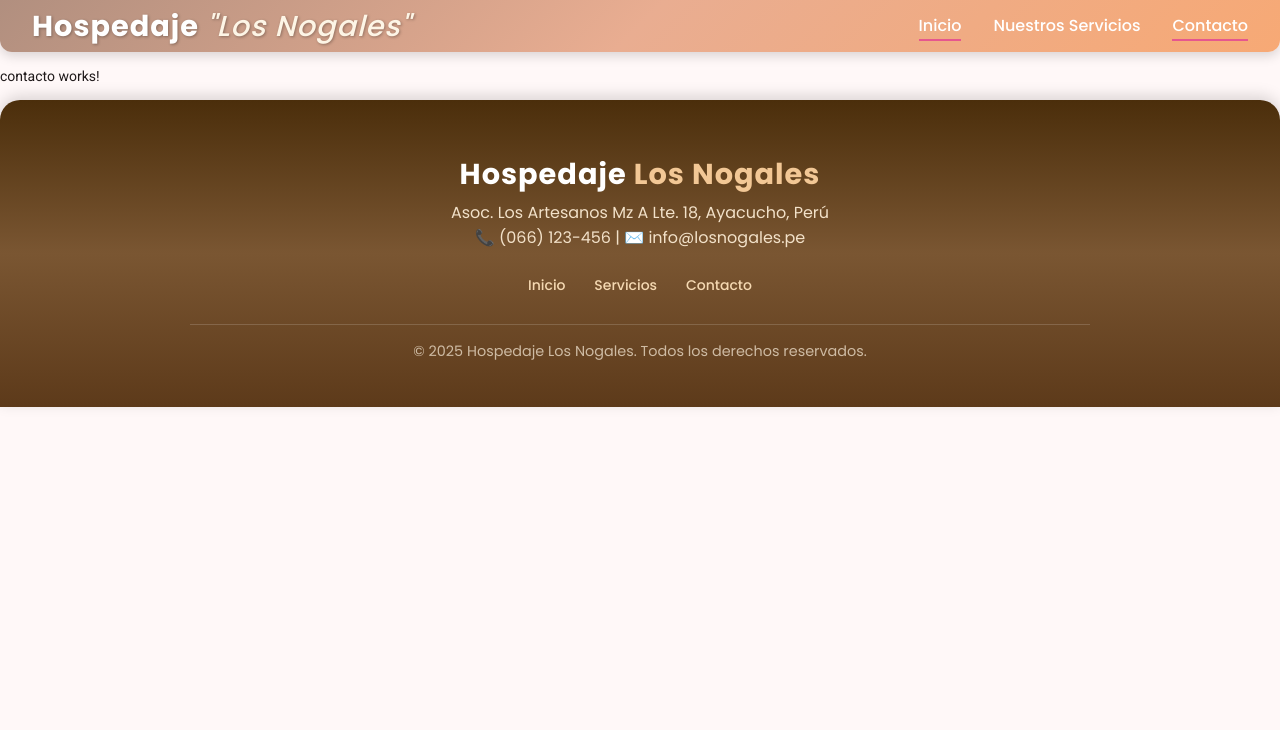
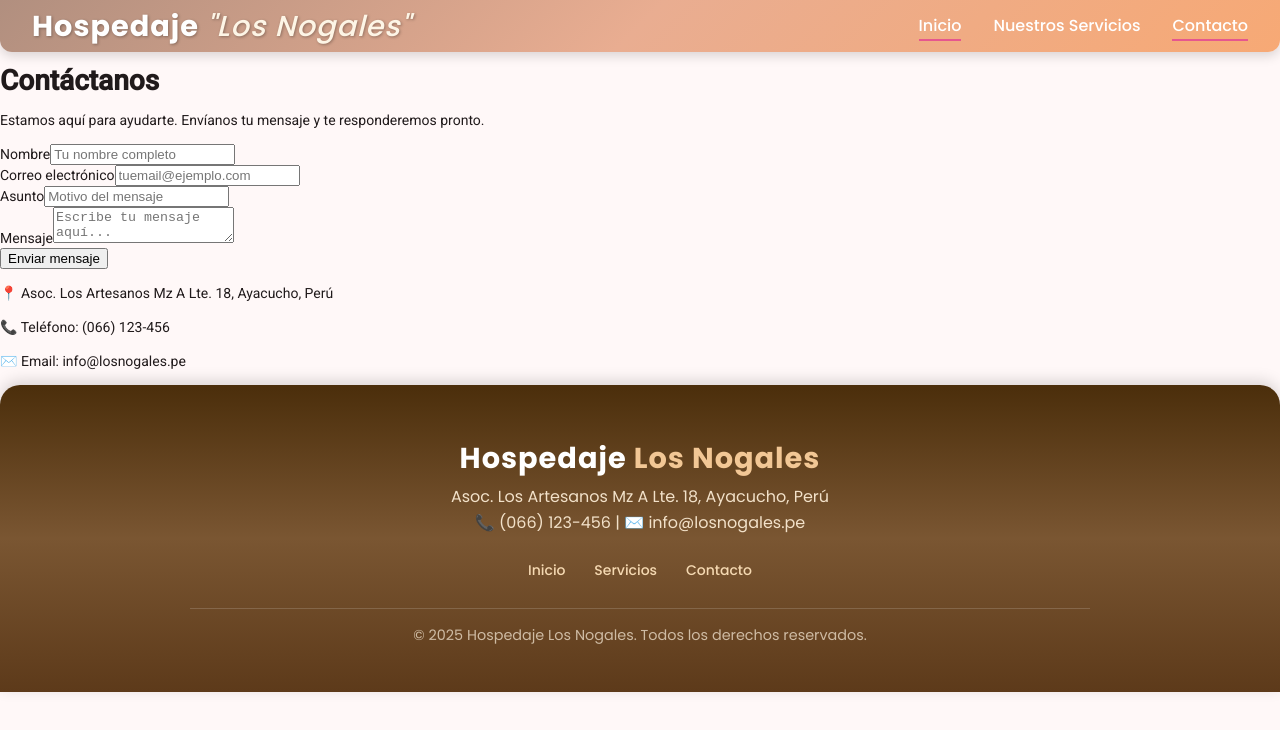
Before and after one commit to 10ANGELICA/proyecto-casa, an Angular app: page /contacto in a window 1280 px wide. Shown: the top 730 px of the page. Built offline with nearby package versions, Linux system fonts and the light colour scheme.

Commit message:
Actualizacion
Added a contact form with fields for name, email, subject, and message, along with contact information.

```diff
--- a/src/app/contacto/contacto.html
+++ b/src/app/contacto/contacto.html
@@ -1 +1,36 @@
-<p>contacto works!</p>
+<div class="contact-container">
+  <div class="contact-header">
+    <h1>Contáctanos</h1>
+    <p>Estamos aquí para ayudarte. Envíanos tu mensaje y te responderemos pronto.</p>
+  </div>
+
+  <form class="contact-form">
+    <div class="form-group">
+      <label for="name">Nombre</label>
+      <input type="text" id="name" name="name" placeholder="Tu nombre completo" required />
+    </div>
+
+    <div class="form-group">
+      <label for="email">Correo electrónico</label>
+      <input type="email" id="email" name="email" placeholder="tuemail@ejemplo.com" required />
+    </div>
+
+    <div class="form-group">
+      <label for="subject">Asunto</label>
+      <input type="text" id="subject" name="subject" placeholder="Motivo del mensaje" required />
+    </div>
+
+    <div class="form-group">
+      <label for="message">Mensaje</label>
+      <textarea id="message" name="message" placeholder="Escribe tu mensaje aquí..." required></textarea>
+    </div>
+
+    <button type="submit" class="submit-btn">Enviar mensaje</button>
+  </form>
+
+  <div class="contact-info">
+    <p>📍 Asoc. Los Artesanos Mz A Lte. 18, Ayacucho, Perú</p>
+    <p>📞 Teléfono: (066) 123-456</p>
+    <p>✉️ Email: info@losnogales.pe</p>
+  </div>
+</div>
```
